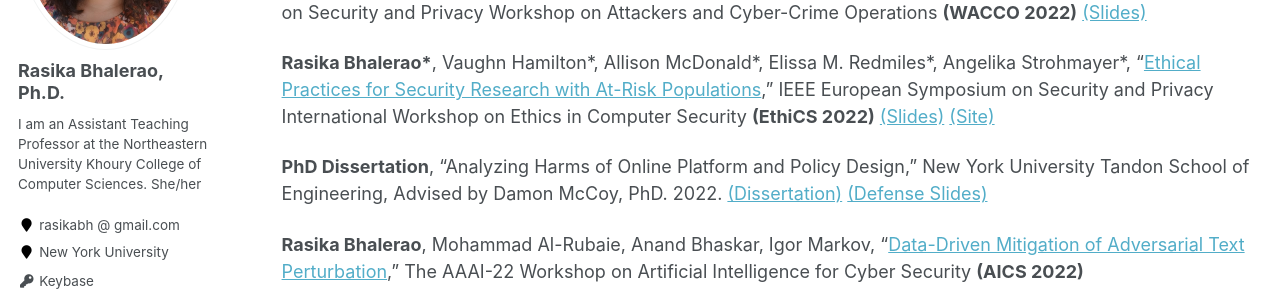
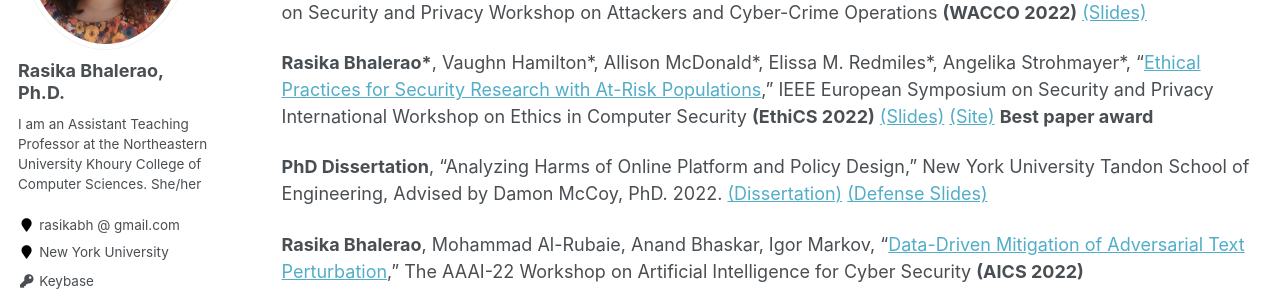
Before and after one commit to rasikabh/rasikabh.github.io, a Jekyll site: the page built from _pages/publications.md, in a window 1280 px wide and 1379 px high. Shown: the part 297-597 px from the top of the window. Built offline with Jekyll 4.4.1, drawn with Linux system fonts in a browser that asks for light colours.

Commit message:
Update publications.md

```diff
--- a/_pages/publications.md
+++ b/_pages/publications.md
@@ -17,7 +17,7 @@
 
 **Rasika Bhalerao**, Damon McCoy, "Libel Inc: An Analysis of the Libel Site Ecosystem," IEEE European Symposium on Security and Privacy Workshop on Attackers and Cyber-Crime Operations **(WACCO 2022)** [(Slides)](https://docs.google.com/presentation/d/1n5Fcw9ISfgFlQDkyCCx4ljL7QIPYLIIC7G7CX6FpZuE/edit?usp=drivesdk)
 
-<b>Rasika Bhalerao\*</b>, Vaughn Hamilton\*, Allison McDonald\*, Elissa M. Redmiles\*, Angelika Strohmayer\*, "[Ethical Practices for Security Research with At-Risk Populations](https://elissaredmiles.com/research/ethics_2022.pdf)," IEEE European Symposium on Security and Privacy International Workshop on Ethics in Computer Security **(EthiCS 2022)** [(Slides)](https://docs.google.com/presentation/d/10hddEUQEcMnr824fuoNDQtMKbf-rf0Bll2PJpayDH7o/edit?usp=drivesdk) [(Site)](https://www.computer.org/csdl/proceedings-article/euros&pw/2022/956000a546/1EygClQT9D2)
+<b>Rasika Bhalerao\*</b>, Vaughn Hamilton\*, Allison McDonald\*, Elissa M. Redmiles\*, Angelika Strohmayer\*, "[Ethical Practices for Security Research with At-Risk Populations](https://elissaredmiles.com/research/ethics_2022.pdf)," IEEE European Symposium on Security and Privacy International Workshop on Ethics in Computer Security **(EthiCS 2022)** [(Slides)](https://docs.google.com/presentation/d/10hddEUQEcMnr824fuoNDQtMKbf-rf0Bll2PJpayDH7o/edit?usp=drivesdk) [(Site)](https://www.computer.org/csdl/proceedings-article/euros&pw/2022/956000a546/1EygClQT9D2) **Best paper award**
 
 **PhD Dissertation**, "Analyzing Harms of Online Platform and Policy Design," New York University Tandon School of Engineering, Advised by Damon McCoy, PhD. 2022. [(Dissertation)](https://drive.google.com/file/d/1-AB9afFe662hFIe0JXrsHI-tNoIMiNrA/view?usp=sharing) [(Defense Slides)](https://drive.google.com/file/d/1_l8-v1fDbGzs7p_nfRS-3rH4gwv1EGs2/view?usp=sharing)
 
```
